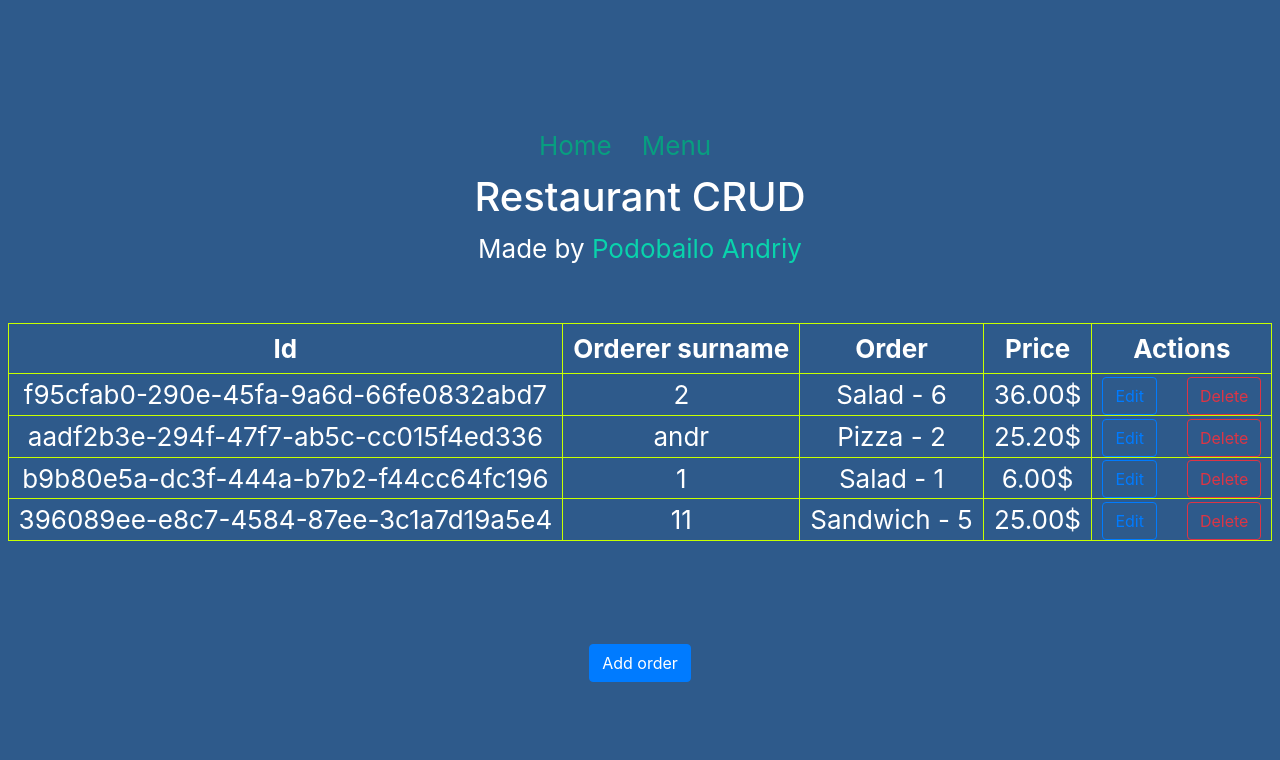
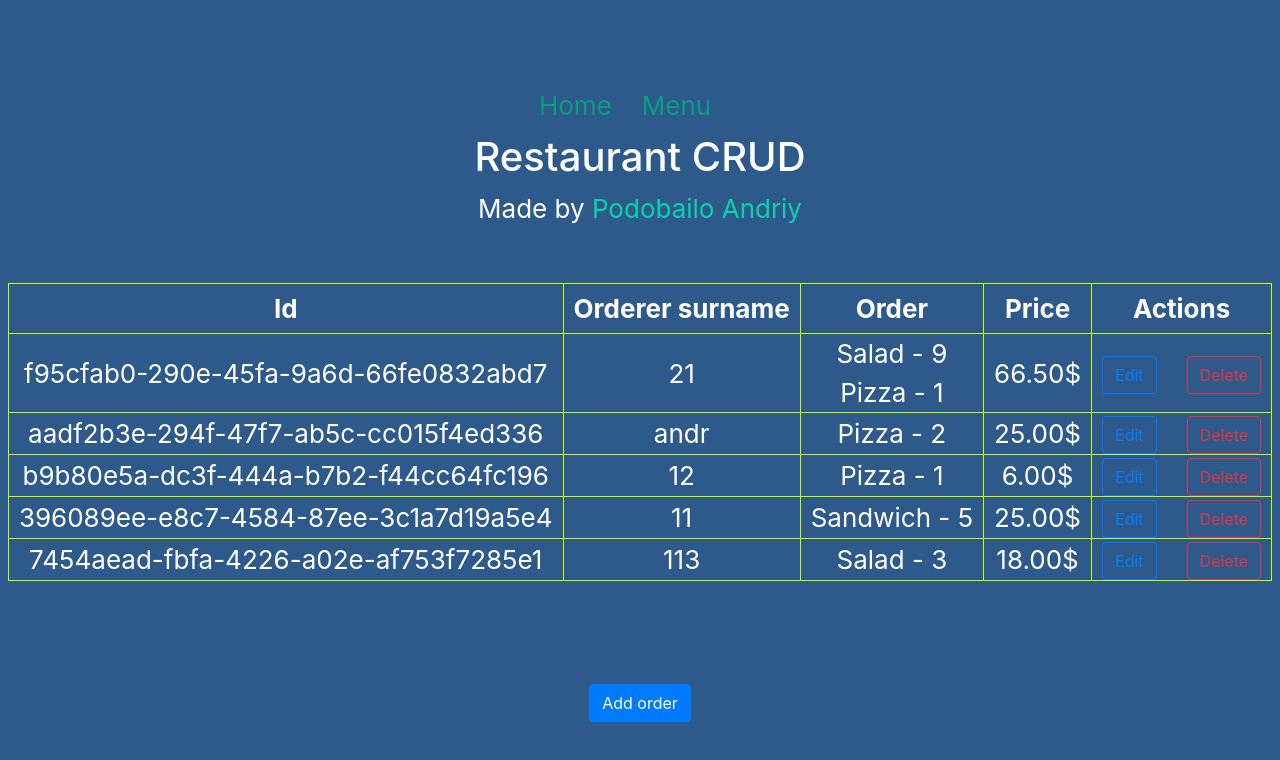
Before and after one commit to EndL11/restaurant_crud, a React (Create React App) app: page / in a window 1280 px wide. Shown: the top 760 px of the page. Built offline with nearby package versions, Linux system fonts and the light colour scheme; data requests are answered from the project's data file.

Commit message:
done editing orders

```diff
--- a/src/App.js
+++ b/src/App.js
@@ -380,39 +380,13 @@ export function Application() {
             <br />
             <Route exact path="/">
               <Table
-                show_modal={show_modal}
-                closeModal={handleClose}
-                items={list}
-                menu={menu}
-                onEdit={onEdit}
-                onDelete={onDelete}
-                isEditing={isEditing}
-                editingObj={editingObj}
-                applyEdit={applyEdit}
-                cancelEdit={cancelEdit}
-                onChangeEdit={onChangeEdit}
-                addForm={addForm}
                 forms={listForms}
-                deleteForm={deleteForm}
-                onAdd={onAdd}
-                addFormEdit={addFormEdit}
                 idGenerator={uuidv4}
               />
             </Route>
 
             <Route path="/menu">
               <Menu
-                show_modal={show_modal}
-                menu={menu}
-                closeModal={handleClose}
-                addDish={addDish}
-                onChangeDish={onChangeDish}
-                isEditingDish={isEditingDish}
-                editingDish={editingDish}
-                onDeleteDish={onDeleteDish}
-                onEditDish={onEditDish}
-                applyEditDish={applyEditDish}
-                cancelEditDish={cancelEditDish}
                 idGenerator={uuidv4}
               />
             </Route>
--- a/src/components/OrderDishInput.js
+++ b/src/components/OrderDishInput.js
@@ -17,6 +17,7 @@ export const OrderDishInput = ({element, options, deleteForm}) => (
           type="number"
           name="count"
           className="count"
+          defaultValue={element?.count}
         />
       </Col>
       <Col>
--- a/src/components/OrderEditDishInput.js
+++ b/src/components/OrderEditDishInput.js
@@ -1,22 +1,16 @@
 import React from "react";
 import { Form, Button, Col } from "react-bootstrap";
 
-export const OrderEditDishInput = ({
-  item,
-  onChangeEdit,
-  price,
-  onDelete,
-  options,
-}) => {
+export const OrderEditDishInput = ({ item, onChangeEdit, onDelete, price, options }) => {
   return (
-    <Form.Group controlId="exampleForm.ControlSelect">
+    <Form.Group controlId="exampleForm.ControlSelect" >
       <Form.Row>
         <Col>
           <Form.Label>Select dish:</Form.Label>
           <Form.Control
             as="select"
             name="name"
-            onChange={onChangeEdit}
+            onChange={(e) => onChangeEdit(e, item.id)}
             className="name"
             defaultValue={item.name}
           >
@@ -29,7 +23,7 @@ export const OrderEditDishInput = ({
             style={{ maxWidth: "100px" }}
             type="number"
             name="count"
-            onChange={onChangeEdit}
+            onChange={(e) => onChangeEdit(e, item.id)}
             className="count"
             defaultValue={item.count}
           />
@@ -41,7 +35,12 @@ export const OrderEditDishInput = ({
           </Form.Label>
         </Col>
         <Col>
-          <Button variant="warning" onClick={onDelete}>
+          <Button
+            variant="warning"
+            onClick={() => {
+              onDelete(item.id);
+            }}
+          >
             X
           </Button>
         </Col>
--- a/src/components/OrderItem.js
+++ b/src/components/OrderItem.js
@@ -21,7 +21,7 @@ export const OrderItem = ({ item, onEdit, onDelete }) => {
       )}
     </td>
     <td>
-      {item.totalPrice.toFixed(2)}$</td>
+      {(item?.totalPrice ?? 0).toFixed(2)}$</td>
     <td>
       <Button variant="outline-primary"
         onClick={editOrder} className="td__button">Edit</Button>
--- a/src/components/Table/Table.js
+++ b/src/components/Table/Table.js
@@ -8,7 +8,12 @@ import { OrderItem } from "../OrderItem";
 import { OrderDishInput } from "../OrderDishInput";
 import { ModalWindow } from "../ModalWindow";
 import { OrderFormButtons } from "../OrderFormButtons";
-import { addOrder, deleteOrder, loadOrders } from "../../store/actions/order";
+import {
+  addOrder,
+  deleteOrder,
+  loadOrders,
+  updateOrder,
+} from "../../store/actions/order";
 import {
   setEditingObject,
   toggleModal,
@@ -28,10 +33,11 @@ const Table = (props) => {
   };
   const showModal = useSelector((state) => state.states.showModal);
   const isEditing = useSelector((state) => state.states.isEditing);
-  const editingObj = useSelector((state) => state.states.editingObject);
-  let editingOrderForms = null;
 
-  const [editingOrderObj, setEditingOrderObj] = React.useState(editingObj);
+  const [editingOrderObj, setEditingOrderObj] = React.useState({});
+  const [dishInputs, setDishInputs] = React.useState([
+    { id: props.idGenerator(), count: 1 },
+  ]);
 
   React.useEffect(() => {
     dispatch(loadOrders());
@@ -45,6 +51,23 @@ const Table = (props) => {
     return Array.from(arr).map((el) => el.value);
   };
 
+  const deleteEmptyForms = (list) => {
+    if (list.length >= 1) {
+      let formIndex = null;
+      let i = 0;
+      while (i < list.length) {
+        if (list[i].count <= 0 || list[i].count === null) {
+          formIndex = list.findIndex((value) => value.id === list[i].id);
+          list.splice(formIndex, 1);
+        } else {
+          i++;
+        }
+      }
+    } else {
+      return;
+    }
+  };
+
   const wrongDataError = () => {
     alert("Wrong data! try again!");
   };
@@ -54,6 +77,14 @@ const Table = (props) => {
       menu.find((item) => name === item.name) !== undefined &&
       menu.find((item) => name === item.name).price
     );
+  };
+
+  const onDeleteDishInput = (id) => {
+    setDishInputs([...dishInputs.filter((input) => input.id !== id)]);
+  };
+
+  const addToNewDishInput = () => {
+    setDishInputs([...dishInputs, { id: props.idGenerator(), count: 1 }]);
   };
 
   const onAddOrder = (e) => {
@@ -146,7 +177,28 @@ const Table = (props) => {
     dispatch(loadOrders());
   };
 
-  const onChangeEditingElement = (e) => {};
+  const onChangeEditingElement = (e, id) => {
+    let orderer = editingOrderObj.orderer;
+    let orderArray = editingOrderObj.orderArray;
+
+    if (
+      e.target.name === "orderer" &&
+      e.target.value.split(" ").join("") !== ""
+    ) {
+      orderer = e.target.value.trim();
+    } else if (
+      e.target.name === "name" &&
+      e.target.value.split(" ").join("") !== ""
+    ) {
+      orderArray.find((val) => val.id === id).name = e.target.value.trim();
+    } else if (e.target.name === "count") {
+      orderArray.find((val) => val.id === id).count = e.target.value.trim();
+    } else {
+      alert("Wrong data!");
+      return;
+    }
+    setEditingOrderObj({ ...editingOrderObj, orderer, orderArray });
+  };
 
   const deleteDishInput = (id) => {
     setEditingOrderObj({
@@ -157,7 +209,7 @@ const Table = (props) => {
 
   const getEditingOrderForms = () => {
     if (editingOrderObj !== null && editingOrderObj["orderArray"]) {
-      editingOrderForms = editingOrderObj["orderArray"].map((el) => {
+      return editingOrderObj["orderArray"].map((el) => {
         let price =
           menu.find((item) => el.name === item.name) !== undefined
             ? (
@@ -179,18 +231,53 @@ const Table = (props) => {
   };
 
   const onEditOrder = (id) => {
-    const editingOrder = orderList.find((item) => item.id === id);
+    const editingOrder = JSON.parse(
+      JSON.stringify(orderList.find((item) => item.id === id))
+    );
     dispatch(setEditingObject(editingOrder));
     setEditingOrderObj(editingOrder);
     handleClose();
-    getEditingOrderForms();
   };
 
   const onCancelEditing = () => {
     handleClose();
   };
 
-  const onApplyEditingOrder = () => {};
+  const onApplyEditingOrder = (e) => {
+    e.preventDefault();
+
+    const editingIndex = orderList.findIndex(item => item.id === editingOrderObj.id);
+
+    editingOrderObj.totalPrice = editingOrderObj.orderArray.reduce(
+      (prev, curr) =>
+        prev + menu.find((item) => curr.name === item.name).price * curr.count,
+      0
+    );
+
+    deleteEmptyForms(editingOrderObj.orderArray);
+
+    for (let i = 0; i < orderList.length; i++) {
+      if (i === editingIndex)
+        continue;
+
+      if (orderList[i].orderer === editingOrderObj.orderer) {
+        alert("Order of this orderer already exists!");
+        return;
+      }
+    }
+
+    if (editingOrderObj.orderArray.length <= 0) {
+      alert("Wrong data!\nAdd some dishes!");
+      return;
+    } else {
+      if (editingOrderObj !== orderList[editingIndex]) {
+        dispatch(updateOrder(editingOrderObj));
+      }
+    }
+
+    handleClose();
+    setEditingOrderObj({});
+  };
 
   const onDelete = (id) => {
     dispatch(deleteOrder(id));
@@ -210,11 +297,13 @@ const Table = (props) => {
     });
   };
 
-  let listInputs = props.forms.map((el) => (
+  const editingOrderForms = getEditingOrderForms();
+
+  let listInputs = dishInputs.map((el) => (
     <OrderDishInput
       key={el.id}
       element={el}
-      deleteForm={props.deleteForm}
+      deleteForm={onDeleteDishInput}
       options={options}
     />
   ));
@@ -234,20 +323,22 @@ const Table = (props) => {
 
   if (isEditing) {
     modalContent = (
-      <Form>
+      <Form onSubmit={onApplyEditingOrder}>
         <Form.Group controlId="formBasicText">
           <Form.Label>Surname</Form.Label>
           <Form.Control
             type="text"
             name="orderer"
             className="orderer"
-            onChange={(e) => props.onChangeEdit(e)}
+            onChange={(e) => onChangeEditingElement(e)}
             defaultValue={editingOrderObj["orderer"]}
           />
         </Form.Group>
-
         {editingOrderForms}
-        <OrderFormButtons onSubmit={onApplyEditingOrder} onAdd={addDishInput} />
+        <OrderFormButtons
+          onSubmit={() => console.log("confirm editing")}
+          onAdd={addDishInput}
+        />
       </Form>
     );
     modalHideAction = onCancelEditing;
@@ -267,7 +358,7 @@ const Table = (props) => {
         {listInputs}
         <OrderFormButtons
           onSubmit={() => console.log("Submitted")}
-          onAdd={props.addForm}
+          onAdd={addToNewDishInput}
         />
       </Form>
     );
--- a/src/server/db.json
+++ b/src/server/db.json
@@ -34,16 +34,21 @@
   "orderList": [
     {
       "orderId": "f95cfab0-290e-45fa-9a6d-66fe0832abd7",
-      "orderer": "2",
+      "orderer": "21",
       "orderArray": [
         {
           "id": "0794d678-8c99-4c0f-ba7b-7fe0bed06cf0",
           "name": "Salad",
-          "count": 6
+          "count": "9"
+        },
+        {
+          "id": "9797c7f1-e48b-4fe5-a091-1313c2142622",
+          "name": "Pizza",
+          "count": 1
         }
       ],
-      "totalPrice": 36,
-      "id": 2
+      "id": 2,
+      "totalPrice": 66.5
     },
     {
       "orderId": "aadf2b3e-294f-47f7-ab5c-cc015f4ed336",
@@ -55,21 +60,21 @@
           "count": 2
         }
       ],
-      "totalPrice": 25.2,
+      "totalPrice": 25,
       "id": 4
     },
     {
       "orderId": "b9b80e5a-dc3f-444a-b7b2-f44cc64fc196",
-      "orderer": "1",
       "orderArray": [
         {
           "id": "17740ae5-8c81-4981-9537-6a7c58edad4e",
-          "name": "Salad",
+          "name": "Pizza",
           "count": 1
         }
       ],
       "totalPrice": 6,
-      "id": 5
+      "id": 5,
+      "orderer": "12"
     },
     {
       "orderId": "396089ee-e8c7-4584-87ee-3c1a7d19a5e4",
@@ -83,6 +88,19 @@
       ],
       "totalPrice": 25,
       "id": 6
+    },
+    {
+      "orderId": "7454aead-fbfa-4226-a02e-af753f7285e1",
+      "orderer": "113",
+      "orderArray": [
+        {
+          "id": "e2fbf332-d91a-44e9-850e-d14a0b5ac65e",
+          "name": "Salad",
+          "count": "3"
+        }
+      ],
+      "totalPrice": 18,
+      "id": 7
     }
   ]
 }
```
